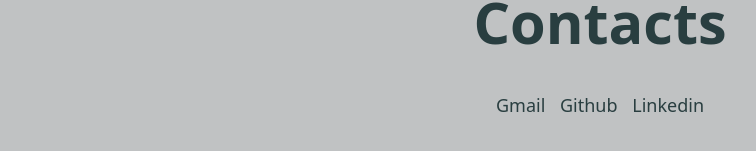
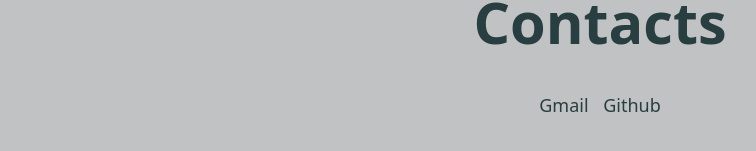
Before and after one commit to FuzionDragon/Tinkerers-Workshop-2, a website built with Vite: page index.html in a window 1280 px wide. Shown: the part 4084-4235 px from the top of the page, without its empty margins (40-796 px from the left). Built offline with nearby package versions, Linux system fonts and the light colour scheme.

Commit message:
Removing Linkedin link

```diff
--- a/index.html
+++ b/index.html
@@ -45,7 +45,6 @@
       <h1>Contacts</h1>
       <a href="mailto:davidliu272@gmail.com" target="_blank">Gmail</a>
       <a href="https://github.com/FuzionDragon" target="_blank">Github</a>
-      <a href="https://www.linkedin.com/in/david-lun-688417369/" target="_blank">Linkedin</a>
     </div>
   </body>
 </html>
```
